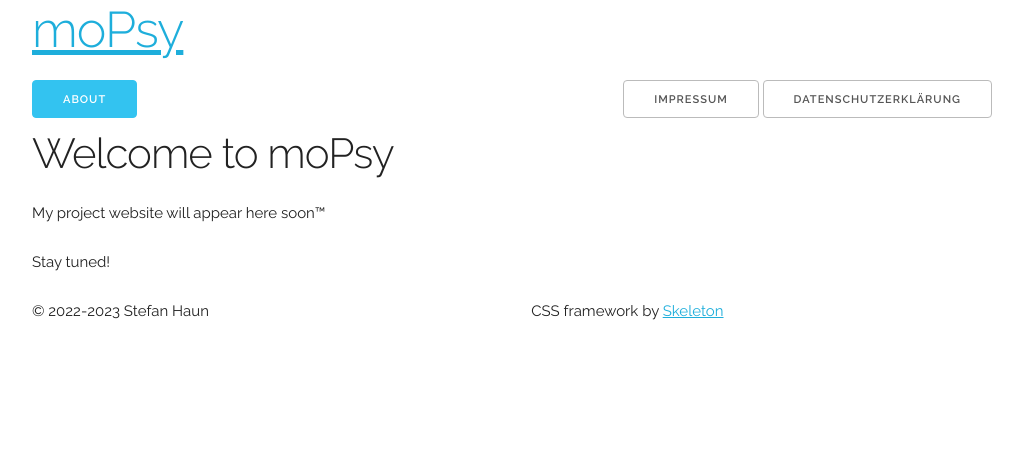
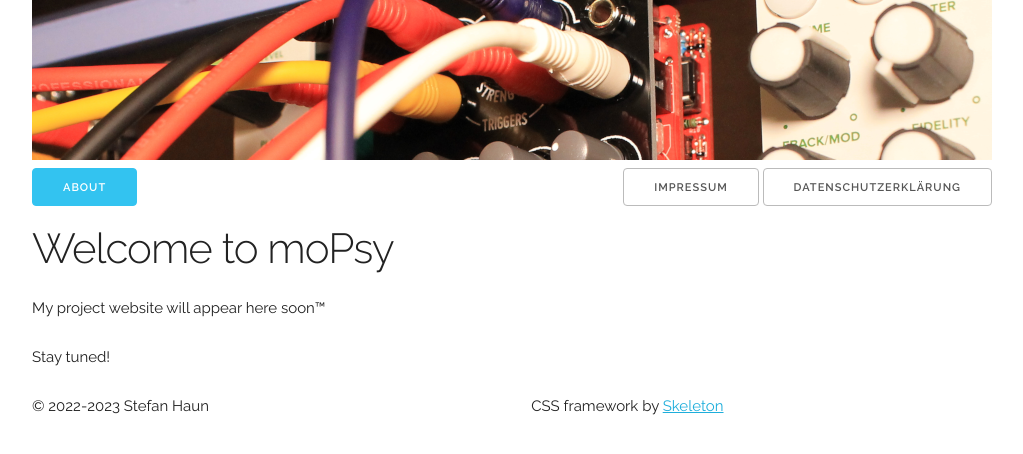
Before and after one commit to moPsy-project/mopsy-music.de, a Jekyll site: the page built from index.html, in a window 1280 px wide. Shown: the top 454 px of the page, without its empty margins (128-1151 px from the left). Built offline with Jekyll 4.4.1, drawn with Linux system fonts in a browser that asks for light colours.

Commit message:
:lipstick: Update the CSS style

```diff
--- a/css/mopsy.css
+++ b/css/mopsy.css
@@ -1 +1,44 @@
 # moPsy CSS
+
+:root {
+  --base-color: #687e7b;
+  --accent-color: #996666;
+}
+
+body {
+  background: white;
+  overflow-y: scroll;
+}
+
+header {
+  border-bottom: 5px solid var(--base-color);
+  margin-right: 0em;
+  margin-left: 0em;
+  margin-bottom: 0.5em;
+  background-image: url("/assets/header.png");
+  text-align: left;
+  min-height: 160px;
+}
+
+header a {
+  display: block;
+  width: 100%;
+  height: 160px;
+}
+
+header h1 {
+  display: none;
+}
+
+div #navbar {
+  margin-bottom: 0.5em;
+}
+
+div.content {
+  background: white;
+  width: 100%;
+}
+
+div.content p {
+  text-align: justify;
+}
```
